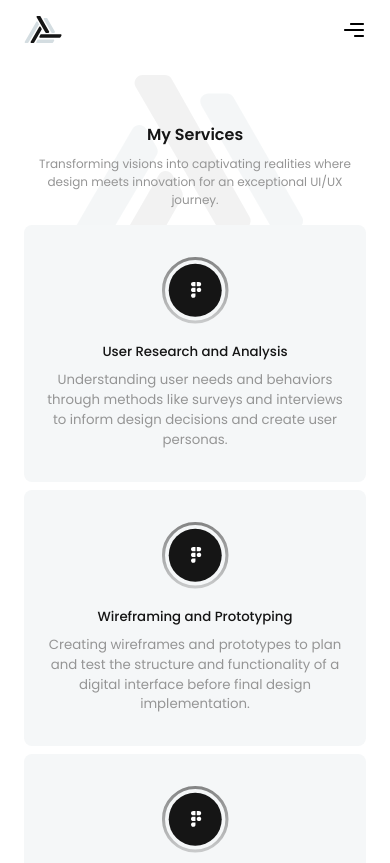
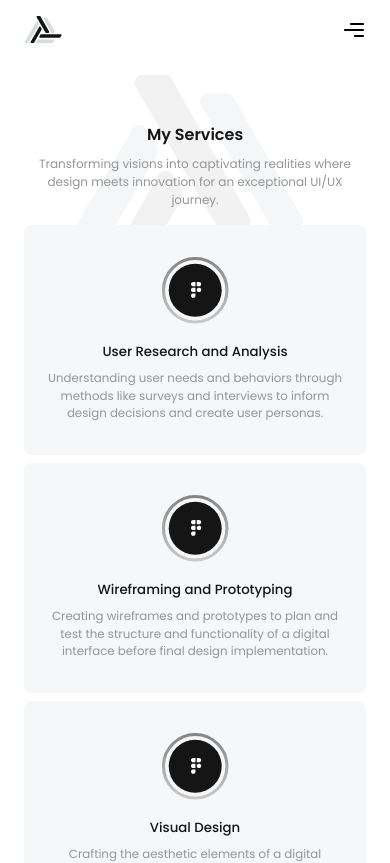
Before and after one commit to mmustaphak/ui-ux-portfolio, a React (Vite) app: page /services in a window 390 px wide. Shown: the top 863 px of the page. Built offline with nearby package versions, Linux system fonts and the light colour scheme.

Commit message:
Made the text layout of the individual services to match the Figma file

```diff
--- a/src/components/Services.jsx
+++ b/src/components/Services.jsx
@@ -26,13 +26,13 @@ const servicesDataArr = [
 const renderedServices = servicesDataArr.map((service) => (
   <div
     key={service.title}
-    className="mt-2 py-8 px-5 max-w-[420px] rounded-lg bg-whitish lg:max-w-none  lg:px-[38px] lg:pt-8 lg:pb-[59px]"
+    className="mt-2 py-8 px-4 max-w-[420px] rounded-lg bg-whitish lg:max-w-none  lg:px-[38px] lg:pt-8 lg:pb-[59px]"
   >
     <img className="mx-auto lg:size-[109px]" src={figma} alt=" " />
     <h2 className="font-medium text-[13.3px] text-black mt-[18px] md:text-lg lg:mt-8 lg:text-[1.5rem]">
       {service.title}
     </h2>
-    <p className="text-[13.3px] mt-2 lg:mt-4 lg:text-[1.25rem]">
+    <p className="text-[0.738rem] mt-2 lg:mt-4 lg:text-[1.25rem]">
       {service.description}
     </p>
   </div>
```
